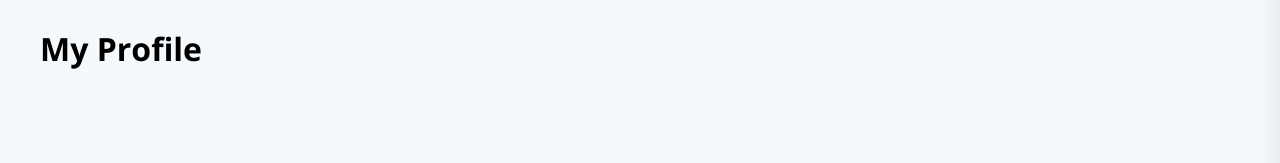
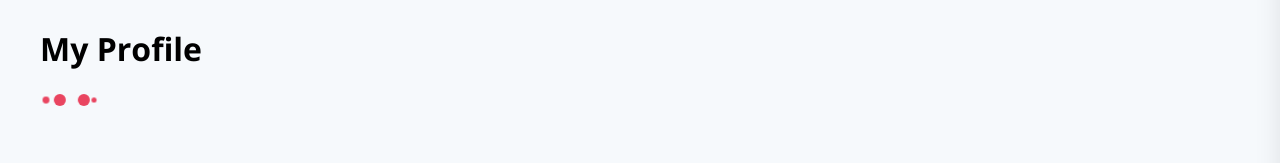
Before and after one commit to rahmanShuhin/ello-mart-e-commerce, a React (Create React App) app in the folder client/: page /profile in a window 1280 px wide. Shown: the part 138-301 px from the top of the page. Built offline with nearby package versions, Linux system fonts and the light colour scheme.

Commit message:
loading spinner added

```diff
--- /dev/null
+++ b/client/src/components/LoadingSpiner/LoadingSpinner.js
@@ -0,0 +1,16 @@
+import React from 'react'
+
+const LoadingSpinner = () => {
+  return (
+    <div>
+        <div class="spinner">
+            <div></div>
+            <div></div>
+            <div></div>
+            <div></div>
+        </div>
+    </div>
+  )
+}
+
+export default LoadingSpinner
--- /dev/null
+++ b/client/src/components/LoadingSpiner/_loadingSpinner.scss
@@ -0,0 +1,55 @@
+.spinner {
+    display: inline-block;
+    position: relative;
+    width: 80px;
+    height: 0px;
+}
+.spinner div {
+    position: absolute;
+    top: -10px;
+    width: 12px;
+    height: 12px;
+    border-radius: 50%;
+    background: $red;
+    animation-timing-function: cubic-bezier(0, 1, 1, 0);
+}
+.spinner div:nth-child(1) {
+    left: 0px;
+    animation: spinner1 0.6s infinite;
+}
+.spinner div:nth-child(2) {
+    left: 0px;
+    animation: spinner2 0.6s infinite;
+}
+.spinner div:nth-child(3) {
+    left: 24px;
+    animation: spinner2 0.6s infinite;
+}
+.spinner div:nth-child(4) {
+    left: 48px;
+    animation: spinner3 0.6s infinite;
+}
+@keyframes spinner1 {
+    0% {
+        transform: scale(0);
+    }
+    100% {
+        transform: scale(1);
+    }
+}
+@keyframes spinner3 {
+    0% {
+        transform: scale(1);
+    }
+    100% {
+        transform: scale(0);
+    }
+}
+@keyframes spinner2 {
+    0% {
+        transform: translate(0, 0);
+    }
+    100% {
+        transform: translate(24px, 0);
+    }
+}
--- a/client/src/components/Modal/LoginModal/LoginModal.js
+++ b/client/src/components/Modal/LoginModal/LoginModal.js
@@ -6,6 +6,7 @@ import { login } from '../../../redux/Auth';
 import { closeModal } from '../../../redux/Modal';
 import ClosedEyeIcon from '../../IconComponents/closeEyeIcon';
 import EyeIcon from '../../IconComponents/eyeIcon';
+import LoadingSpinner from '../../LoadingSpiner/LoadingSpinner';
 
 const LoginModal = () => {
 
@@ -13,6 +14,7 @@ const LoginModal = () => {
     const [password, setPassword] = useState('');
     const [errorMsg, setErrorMsg] = useState('');
     const [showPassword, setShowPassword] = useState(false);
+    const [isLoading, setIsLoading] = useState(false);
 
     const navigate = useNavigate();
     const dispatch = useDispatch();
@@ -20,6 +22,7 @@ const LoginModal = () => {
 
     const handleLogin = (e) => {
         e.preventDefault();
+        setIsLoading(true)
         setErrorMsg('')
         if(password.length > 5){
             dispatch(login({email,password})).then((res)=>{
@@ -31,14 +34,16 @@ const LoginModal = () => {
                     setEmail('')
                     setPassword('')
                     setErrorMsg('')
+                    setIsLoading(false)
                     dispatch(closeModal())
-                    console.log(res)
+                    // console.log(res)
                 }
                 else{
-                    // setEmailErrorMsg('Email is already in use!')
                     setErrorMsg('Email or password does not match!')
+                    setIsLoading(false)
                 }
             }).catch((err)=>{
+                setIsLoading(false)
                 console.log(err)
             })
         }
@@ -83,7 +88,11 @@ const LoginModal = () => {
                         </div>
                         <span className='err-message'>{errorMsg}</span>
                     </div>
-                <button type='submit' className='submit'>Login</button>
+                <button type='submit' className='submit'>
+                    {
+                        isLoading ? <LoadingSpinner/> : "Login"
+                    }
+                </button>
             </form>
             <div className="need--account--text">Don't have account? {" "}
                 <span onClick={()=>{goToSignUp();dispatch(closeModal())}} className="sign-up-text">Sign up</span>
--- a/client/src/pages/Profile.js
+++ b/client/src/pages/Profile.js
@@ -1,10 +1,12 @@
 import React from 'react';
+import LoadingSpinner from '../components/LoadingSpiner/LoadingSpinner';
 
 const Profile = () => {
   return (
       <section className='profile--main'>
         <div className="container">
             <div>My Profile</div>
+            <LoadingSpinner/>
         </div>
       </section>
 
--- a/client/src/styles/App.scss
+++ b/client/src/styles/App.scss
@@ -8,6 +8,7 @@
 @import "../components/Modal/ProductDetailsModal/productDetailsModal";
 @import "../components/AlertBox/alertBox";
 @import "../pages/profile";
+@import "../components/LoadingSpiner/loadingSpinner";
 
 .App {
     position: relative;
```
